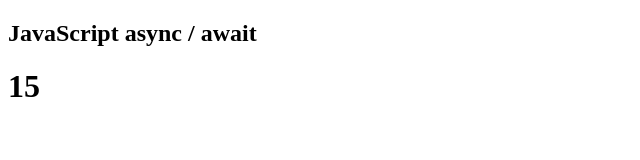
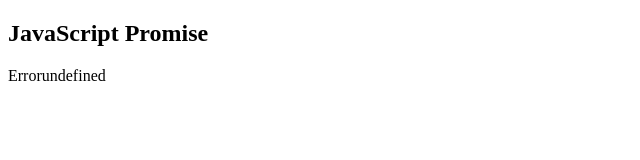
Before and after one commit to Mohammed21Sharraf/AI-and-Coding-Grandmaster, a plain HTML site: page Module-5/index.html in a window 1280 px wide. Shown: the whole page, without its empty margins (0-640 px from the left). Drawn offline with Linux system fonts and the light colour scheme.

Commit message:
Promises in JS

```diff
--- a/Module-5/index.html
+++ b/Module-5/index.html
@@ -3,19 +3,32 @@
 
 <body>
 
-    <h2>JavaScript async / await</h2>
-    <h1 id="result"></h1>
+    <h2>JavaScript Promise</h2>
+    <p id="demo"></p>
 
     <script>
-        async function add(a, b) {
-            let response = await a + b;
-            display(response);
+        function myDisplayer(some) {
+            document.getElementById("demo").innerHTML = some;
         }
-        function display(some) {
-            document.getElementById("result").innerHTML =
-                some;
+
+        function sum(a, b) {
+            var sum = a + b;
+            myDisplayer(sum);
         }
-        add(5, 10);
+
+        let myPromise = new Promise(function (myResolve, myReject) {
+            let x = 0;
+            if (x = 0) {
+                myResolve("OK");
+            } else {
+                myReject("Error");
+            }
+        });
+
+        myPromise.then(
+            function (value) { sum(5, 5); },
+            function (error) { sum(error); }
+        );
     </script>
 
 </body>
```
